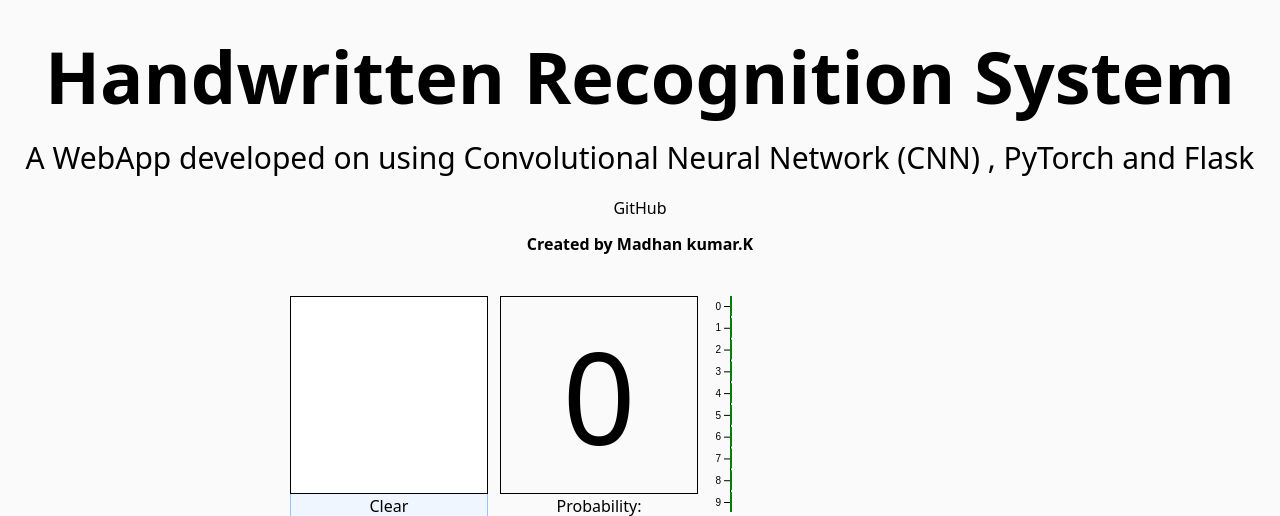
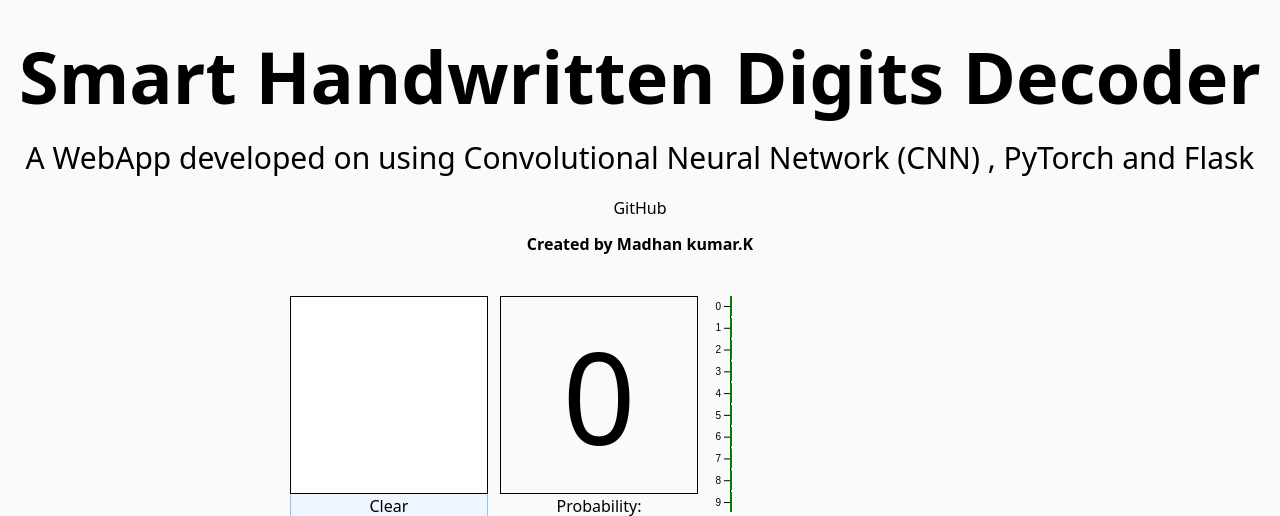
Before and after one commit to madhannmady/TNSDC-Hand-Written-Recognition-System, a Flask app: page / in a window 1280 px wide. Shown: the top 516 px of the page. Run offline with Flask 3, Linux system fonts and the light colour scheme; parts of the project's set-up code (start-up, migrations or seed data) failed here and were passed over; some libraries are stand-ins or nearby versions.

Commit message:
Update index.html

```diff
--- a/templates/index.html
+++ b/templates/index.html
@@ -9,7 +9,7 @@
 
   <body class="bg-neutral-50">
     <h1 class="text-7xl text-center mt-10 mb-7 font-bold">
-      Handwritten Recognition System
+      Smart Handwritten Digits Decoder
     </h1>
     <p class="text-3xl text-center font-light m-5">
       A WebApp developed on using Convolutional Neural Network (CNN) , PyTorch
```
